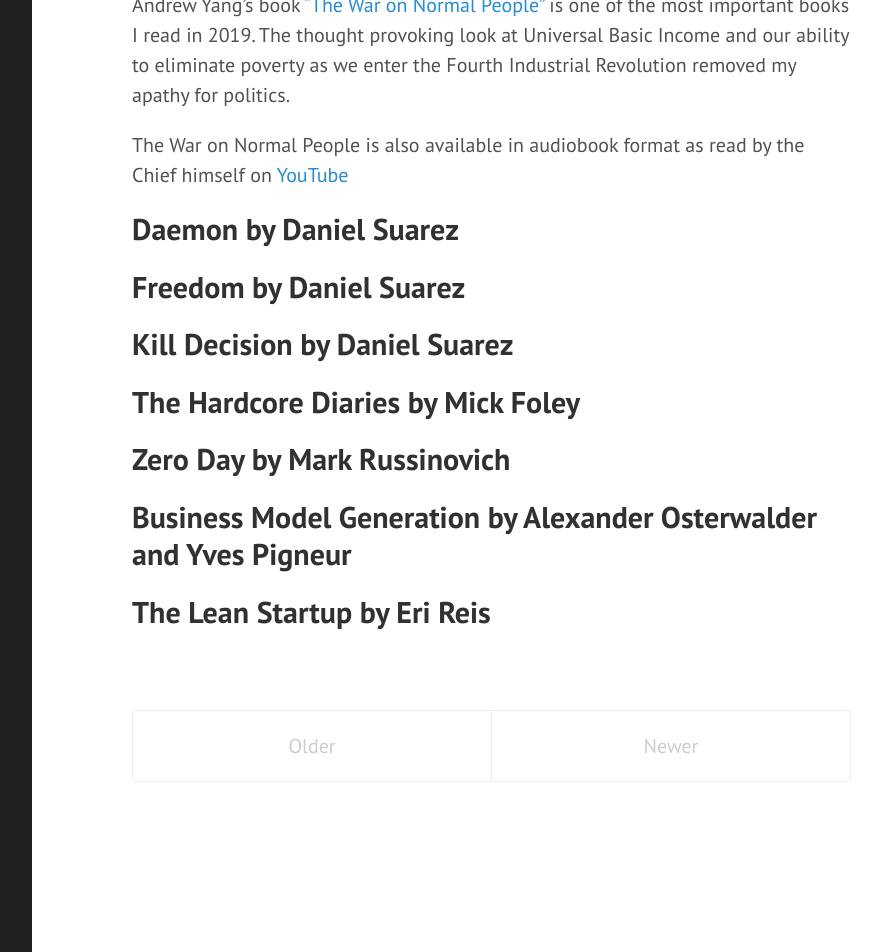
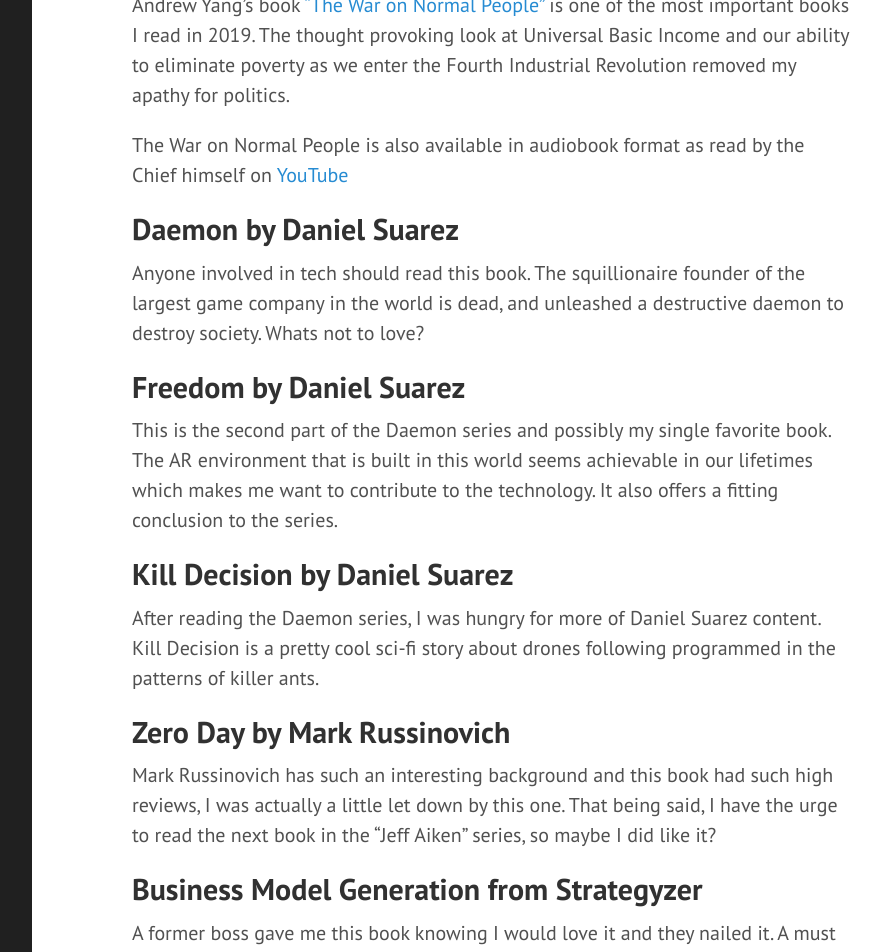
Before and after one commit to Kenstogram/Kenstogram.github.io, a Jekyll site: the page built from index.html, in a window 1280 px wide and 1400 px high, scrolled down 525 px. Shown: the top 952 px of the window, without its empty margins (328-1210 px from the left). Built offline with Jekyll 4.4.1, drawn with Linux system fonts in a browser that asks for light colours; the list of posts is cut into pages by our own code; some of the changed text lies outside the part shown.

Commit message:
2018 Additions

```diff
--- /dev/null
+++ b/_posts/2019-01-01-2018reads.md
@@ -0,0 +1,26 @@
+---
+layout: post
+title: 2018 and before
+---
+
+A Lion's Tale: Around the World in Spandex by Chris Jericho
+
+Undisputed: How to Become the World Champion in 1,372 Easy Steps by Chris Jericho
+
+Foley is Good by Mick Foley
+
+Have a Nice Day by Mick Foley
+
+Your Ideas, Inc by Sandy Abrams
+
+The Martian by Andy Wier
+
+Invisible Monsters by Chuck Palahnuik
+
+Haunted by Chuck Palahnuik
+
+Damned by Chuck Palahnuik
+
+Lullaby by Chuck Palahnuik
+
+Tell All by Chuck Palahnuik
--- a/_posts/2020-01-01-2019reads.md
+++ b/_posts/2020-01-01-2019reads.md
@@ -11,14 +11,33 @@
 
 ## Daemon by Daniel Suarez
 
+Anyone involved in tech should read this book. The squillionaire founder of the largest game company in the world is dead, and unleashed a destructive daemon to destroy society. Whats not to love?
+
 ## Freedom by Daniel Suarez
+
+This is the second part of the Daemon series and possibly my single favorite book. The AR environment that is built in this world seems achievable in our lifetimes which makes me want to contribute to the technology. It also offers a fitting conclusion to the series.
 
 ## Kill Decision by Daniel Suarez
 
-## The Hardcore Diaries by Mick Foley
+After reading the Daemon series, I was hungry for more of Daniel Suarez content. Kill Decision is a pretty cool sci-fi story about drones following programmed in the patterns of killer ants.
 
 ## Zero Day by Mark Russinovich
 
-## Business Model Generation by Alexander Osterwalder and Yves Pigneur
+Mark Russinovich has such an interesting background and this book had such high reviews, I was actually a little let down by this one. That being said, I have the urge to read the next book in the "Jeff Aiken" series, so maybe I did like it?
 
-## The Lean Startup by Eri Reis
+## Business Model Generation from Strategyzer
+
+A former boss gave me this book knowing I would love it and they nailed it. A must have for anyone looking to build a business or get a better understanding of the business model canvas.
+
+![Business Model Canvas](https://en.wikipedia.org/wiki/Business_Model_Canvas#/media/File:Business_Model_Canvas.png "Business Model Canvas")
+
+
+## The Hardcore Diaries by Mick Foley
+
+Hard to go wrong with a Mick Foley memoir. This ones digs into his TNA run which is was enlightening.
+
+## The Lean Startup by Eric Reis
+
+This book offers a ton of great insight into starting a business, while not being overwhelming. I had no idea it was from one of the founders of IMVU when I picked it up which was a nice surprise.
+
+![Dwight's Second Life](https://i.pinimg.com/originals/b4/a2/70/b4a27076db88e22566738e87b5186285.jpg "Dwight Second Life")
```
